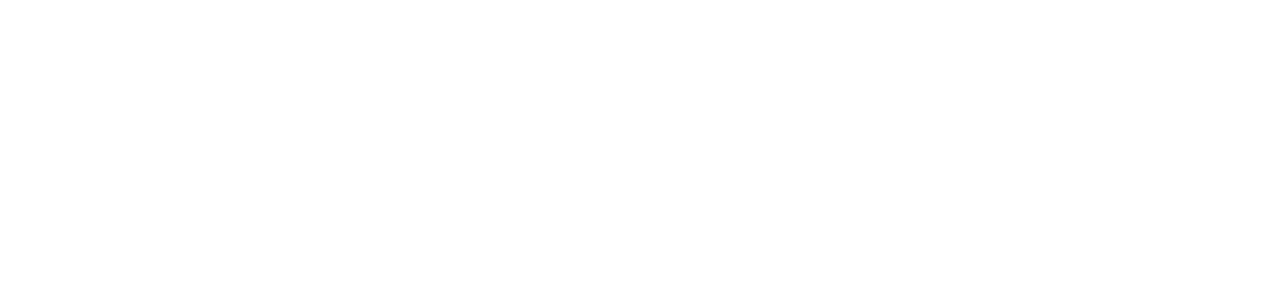
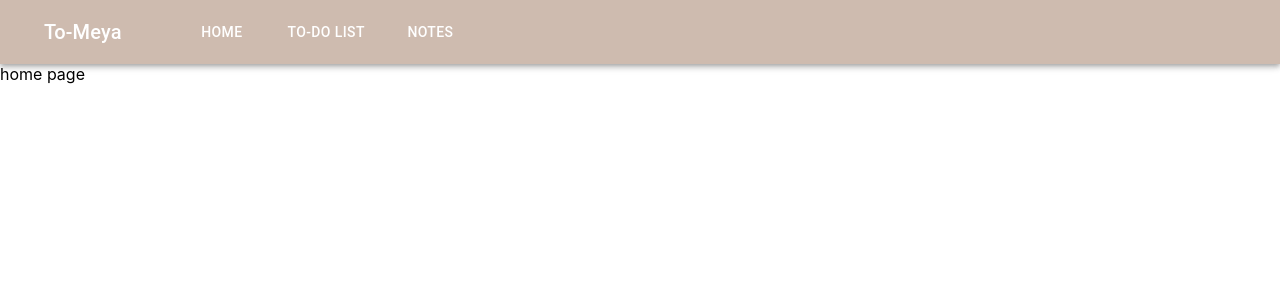
Before and after one commit to youssefsfahmy/tomeya, a React (Create React App) app: page /home in a window 1280 px wide. Shown: the top 300 px of the page. Built offline with nearby package versions, Linux system fonts and the light colour scheme; the HTML template or start-up script is replaced by a standard one.

Commit message:
Navbar & routing

```diff
--- a/package.json
+++ b/package.json
@@ -3,6 +3,8 @@
   "version": "0.1.0",
   "private": true,
   "dependencies": {
+    "@material-ui/core": "^4.12.3",
+    "@material-ui/icons": "^4.11.2",
     "@testing-library/jest-dom": "^5.14.1",
     "@testing-library/react": "^11.2.7",
     "@testing-library/user-event": "^12.8.3",
--- a/src/Components/General/NavBar.js
+++ b/src/Components/General/NavBar.js
@@ -1,5 +1,87 @@
 import React from "react";
+import { makeStyles } from "@material-ui/core/styles";
+import AppBar from "@material-ui/core/AppBar";
+import Toolbar from "@material-ui/core/Toolbar";
+import Typography from "@material-ui/core/Typography";
+import Button from "@material-ui/core/Button";
+import IconButton from "@material-ui/core/IconButton";
+import MenuIcon from "@material-ui/icons/Menu";
+import { red } from "@material-ui/core/colors";
+import { useState, useEffect } from "react";
 
-export default function NavBar() {
-  return <div></div>;
+const useStyles = makeStyles((theme) => ({
+  root: {
+    flexGrow: 1,
+  },
+  menuButton: {
+    marginRight: theme.spacing(1),
+  },
+  title: {
+    flexGrow: 5,
+  },
+  backColor: {
+    backgroundColor: "#cebbaf",
+  },
+  notesStyle: {
+    marginRight: "62vw",
+    marginLeft: "2vw",
+  },
+  toDoListStyle: {
+    marginLeft: "2vw",
+  },
+  // tomeyaImageStyle: {
+  //   width: "2vw",
+  //   height: "2vw",
+  // },
+}));
+
+export default function NavBar(props) {
+  const classes = useStyles();
+  const handleHome = (e) => {
+    e.preventDefault();
+    window.location = "/home";
+  };
+  const handleToDoList = (e) => {
+    e.preventDefault();
+    window.location = "/todolist";
+  };
+  const handleNotes = (e) => {
+    e.preventDefault();
+    window.location = "/notes";
+  };
+  return (
+    <div className={classes.root}>
+      <AppBar position="static" className={classes.backColor}>
+        <Toolbar>
+          <IconButton
+            edge="start"
+            className={classes.menuButton}
+            color="white"
+            aria-label="menu"
+          ></IconButton>
+          <Typography variant="h6" className={classes.title}>
+            To-Meya
+          </Typography>
+          {/* <img image="tomeya.png" className={classes.tomeyaImageStyle} /> */}
+          <Button color="inherit" onClick={handleHome}>
+            Home
+          </Button>
+          <Button
+            color="inherit"
+            className={classes.toDoListStyle}
+            onClick={handleToDoList}
+          >
+            To-Do List
+          </Button>
+          <Button
+            color="inherit"
+            className={classes.notesStyle}
+            onClick={handleNotes}
+          >
+            Notes
+          </Button>
+        </Toolbar>
+      </AppBar>
+    </div>
+  );
 }
--- a/src/Pages/Home.js
+++ b/src/Pages/Home.js
@@ -1,5 +1,6 @@
-import React from "react";
+import React, { useState, useEffect } from "react";
+import { useHistory } from "react-router-dom";
 
 export default function Home() {
-  return <div></div>;
+  return <div>home page</div>;
 }
--- a/src/Pages/Login.js
+++ b/src/Pages/Login.js
@@ -1,5 +1,5 @@
 import React from "react";
 
 export default function Login() {
-  return <div></div>;
+  return <div>login page</div>;
 }
--- a/src/Pages/Notes.js
+++ b/src/Pages/Notes.js
@@ -0,0 +1,5 @@
+import React from "react";
+
+export default function Notes() {
+  return <div>Notes page</div>;
+}
--- a/src/Pages/SignUp.js
+++ b/src/Pages/SignUp.js
@@ -1,5 +1,5 @@
 import React from "react";
 
 export default function Signup() {
-  return <div></div>;
+  return <div>siign up</div>;
 }
--- a/src/Pages/ToDoList.js
+++ b/src/Pages/ToDoList.js
@@ -0,0 +1,5 @@
+import React from "react";
+
+export default function ToDoList() {
+  return <div>to do list page</div>;
+}
```
Also changed, not shown: tomeya.png (added), 1 other file (tests, documents, lock files or other folders).
